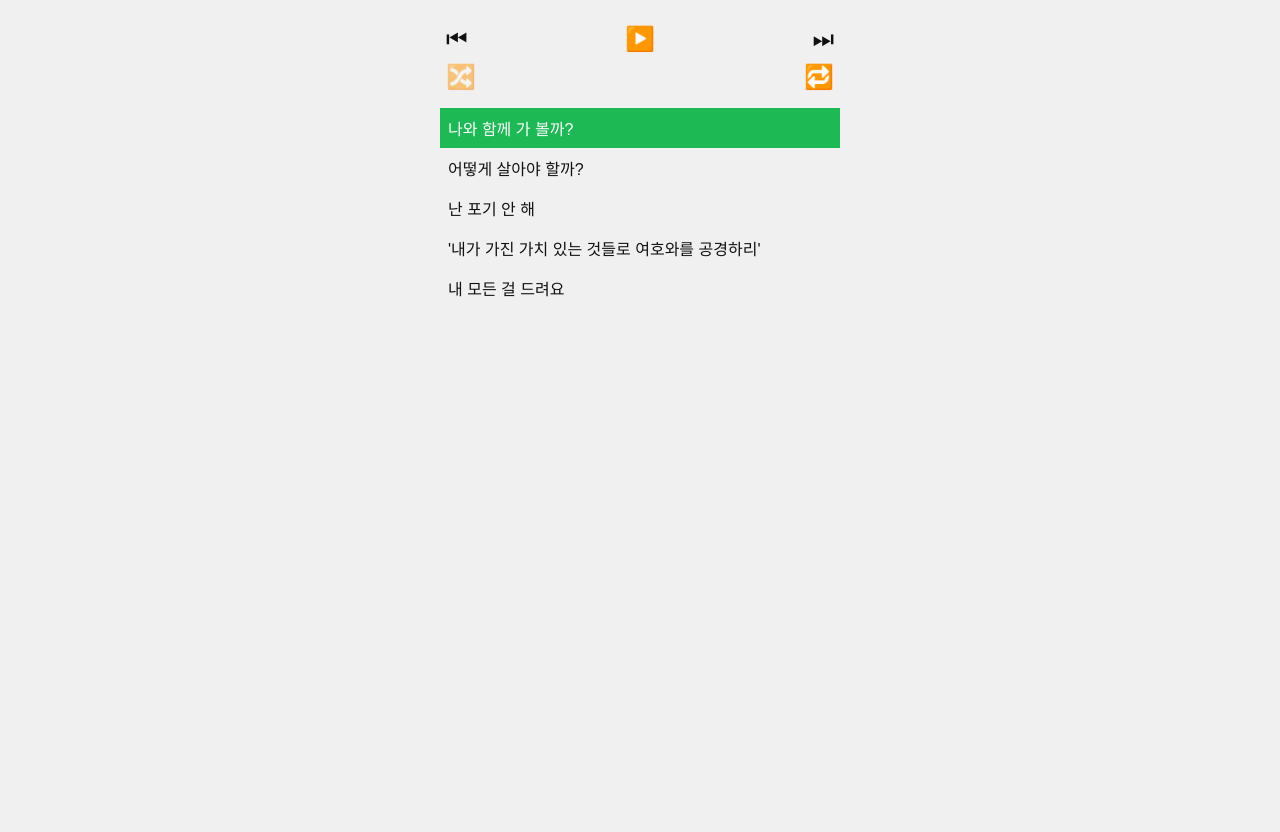
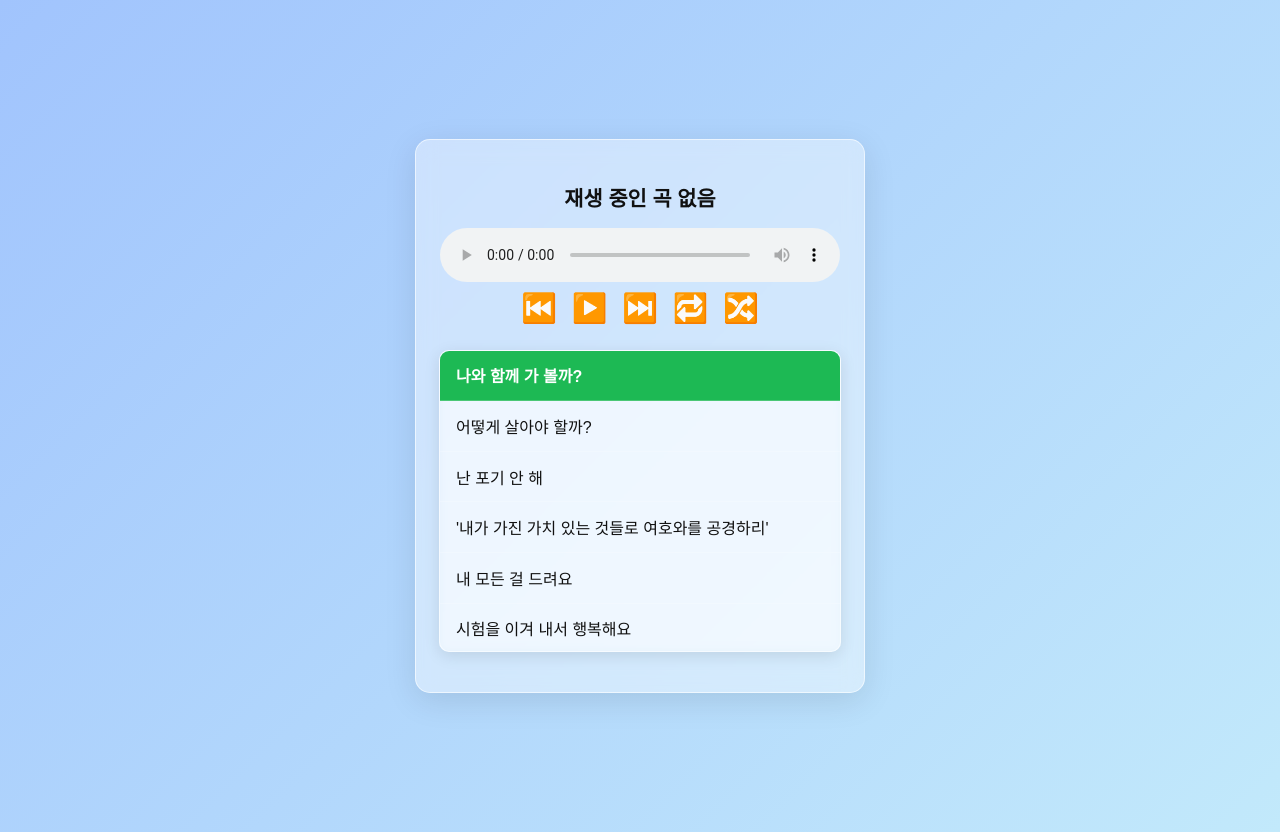
Before and after one commit to zstonek/ksynp1234567, a plain HTML site: page index.html in a window 1280 px wide. Before the commit the page ends 800 px from the top, so only its background shows below. Drawn offline with Linux system fonts and the light colour scheme.

Commit message:
Update index.html

```diff
--- a/index.html
+++ b/index.html
@@ -5,44 +5,177 @@
   <meta name="viewport" content="width=device-width, initial-scale=1">
   <title>Playlist</title>
   <style>
+    /* 기존 변수 유지 */
     :root {
       --bg-light: #f0f0f0;
       --text-light: #111;
       --bg-dark: #111;
       --text-dark: #f0f0f0;
-      --accent: #1db954;
+      --accent: #1db954; /* 기존 강조색 */
+      --glass-bg-light: rgba(255, 255, 255, 0.4); /* 라이트 모드 글래스 배경 */
+      --glass-border-light: rgba(255, 255, 255, 0.6); /* 라이트 모드 글래스 테두리 */
+      --glass-shadow-light: rgba(0, 0, 0, 0.1); /* 라이트 모드 글래스 그림자 */
+      --glass-bg-dark: rgba(0, 0, 0, 0.4); /* 다크 모드 글래스 배경 */
+      --glass-border-dark: rgba(255, 255, 255, 0.2); /* 다크 모드 글래스 테두리 */
+      --glass-shadow-dark: rgba(0, 0, 0, 0.4); /* 다크 모드 글래스 그림자 */
     }
+
     body {
       margin:0; font-family:sans-serif;
-      background: var(--bg-light); color: var(--text-light);
+      background: linear-gradient(135deg, #a1c4fd, #c2e9fb); /* 그라데이션 배경 */
+      color: var(--text-light);
       display:flex; flex-direction:column; align-items:center;
       padding:1rem;
+      min-height: 100vh; /* 전체 화면 높이 사용 */
+      justify-content: center; /* 수직 중앙 정렬 */
     }
+
+    /* 다크 모드 시스템 테마 감지 */
     @media (prefers-color-scheme: dark) {
-      body { background: var(--bg-dark); color: var(--text-dark); }
+      body {
+        background: linear-gradient(135deg, #2b5876, #4e4376); /* 다크 모드 그라데이션 배경 */
+        color: var(--text-dark);
+      }
     }
-    .player{ width:100%; max-width:400px;}
-    .controls{display:flex;justify-content:space-between;margin:.5rem 0;}
-    button{background:none;border:none;cursor:pointer;font-size:1.5rem;color:inherit;}
-    .playlist{list-style:none;padding:0;max-height:200px;overflow-y:auto;width:100%;}
-    .playlist li{padding:.5rem;cursor:pointer;}
-    .playlist li.active{background:var(--accent);color:#fff;}
+
+    .player {
+      width:100%;
+      max-width:400px;
+      padding: 1.5rem;
+      border-radius: 15px;
+      backdrop-filter: blur(10px); /* 글래스 모피즘 효과 */
+      -webkit-backdrop-filter: blur(10px); /* Safari 지원 */
+      border: 1px solid var(--glass-border-light);
+      background-color: var(--glass-bg-light);
+      box-shadow: 0 8px 32px 0 var(--glass-shadow-light);
+      display: flex;
+      flex-direction: column;
+      align-items: center;
+    }
+
+    /* 다크 모드 글래스 모피즘 스타일 */
+    @media (prefers-color-scheme: dark) {
+      .player {
+        border: 1px solid var(--glass-border-dark);
+        background-color: var(--glass-bg-dark);
+        box-shadow: 0 8px 32px 0 var(--glass-shadow-dark);
+      }
+    }
+
+    .controls {
+      display:flex;
+      justify-content:space-between;
+      margin:.5rem 0;
+      width: 100%;
+      max-width: 250px; /* 컨트롤 버튼 너비 제한 */
+    }
+
+    button {
+      background:none;
+      border:none;
+      cursor:pointer;
+      font-size:1.8rem; /* 버튼 아이콘 크기 키움 */
+      color:inherit; /* 부모 요소의 색상 상속 */
+      transition: transform 0.2s ease-in-out; /* 호버 효과 */
+    }
+
+    button:hover {
+      transform: scale(1.1);
+    }
+
+    .playlist {
+      list-style:none;
+      padding:0;
+      max-height:300px; /* 플레이리스트 높이 증가 */
+      overflow-y:auto;
+      width:100%;
+      margin-top: 1rem;
+      border-radius: 10px;
+      /* 플레이리스트 내부도 글래스 모피즘 적용 */
+      backdrop-filter: blur(5px);
+      -webkit-backdrop-filter: blur(5px);
+      border: 1px solid var(--glass-border-light);
+      background-color: var(--glass-bg-light);
+      box-shadow: 0 4px 16px 0 var(--glass-shadow-light);
+    }
+
+    @media (prefers-color-scheme: dark) {
+      .playlist {
+        border: 1px solid var(--glass-border-dark);
+        background-color: var(--glass-bg-dark);
+        box-shadow: 0 4px 16px 0 var(--glass-shadow-dark);
+      }
+    }
+
+    .playlist li {
+      padding: .8rem 1rem; /* 패딩 증가 */
+      cursor:pointer;
+      transition: background-color 0.2s ease-in-out;
+      border-bottom: 1px solid rgba(255, 255, 255, 0.2); /* 구분선 추가 */
+    }
+
+    .playlist li:last-child {
+      border-bottom: none; /* 마지막 항목 구분선 제거 */
+    }
+
+    .playlist li:hover {
+      background-color: rgba(0, 0, 0, 0.1); /* 호버 배경색 투명도 조정 */
+    }
+
+    .playlist li.active {
+      background-color: var(--accent);
+      color: white; /* 활성 항목 텍스트 색상 */
+      font-weight: bold;
+    }
+
+    /* 스크롤바 디자인 (Webkit 브라우저) */
+    .playlist::-webkit-scrollbar {
+      width: 8px;
+    }
+
+    .playlist::-webkit-scrollbar-track {
+      background: rgba(255, 255, 255, 0.1);
+      border-radius: 10px;
+    }
+
+    .playlist::-webkit-scrollbar-thumb {
+      background: rgba(0, 0, 0, 0.3);
+      border-radius: 10px;
+    }
+
+    @media (prefers-color-scheme: dark) {
+      .playlist::-webkit-scrollbar-track {
+        background: rgba(0, 0, 0, 0.1);
+      }
+      .playlist::-webkit-scrollbar-thumb {
+        background: rgba(255, 255, 255, 0.3);
+      }
+    }
+
+    .current-title {
+      font-size: 1.3rem; /* 현재 곡 제목 크기 */
+      font-weight: bold;
+      margin-bottom: 1rem;
+      text-align: center;
+      width: 100%;
+      word-break: break-word; /* 긴 제목 처리 */
+    }
   </style>
 </head>
 <body>
   <div class="player">
-    <audio id="audio"></audio>
+    <h2 class="current-title" id="current-title">재생 중인 곡 없음</h2>
+    <audio id="audio" controls autoplay style="width: 100%;"></audio>
     <div class="controls">
-      <button id="prev">⏮</button>
+      <button id="prev">⏮️</button>
       <button id="play">▶️</button>
-      <button id="next">⏭</button>
+      <button id="next">⏭️</button>
+      <button id="repeat">🔁</button>
+      <button id="shuffle">🔀</button>
     </div>
-    <div class="controls">
-      <button id="shuffle" style="opacity:.5">🔀</button>
-      <button id="repeat">🔁</button>
-    </div>
-    <ul id="playlist" class="playlist"></ul>
+    <ul class="playlist" id="playlist"></ul>
   </div>
 
-  <script src="player.js"></script> </body>
+  <script src="player.js"></script>
+</body>
 </html>
```
